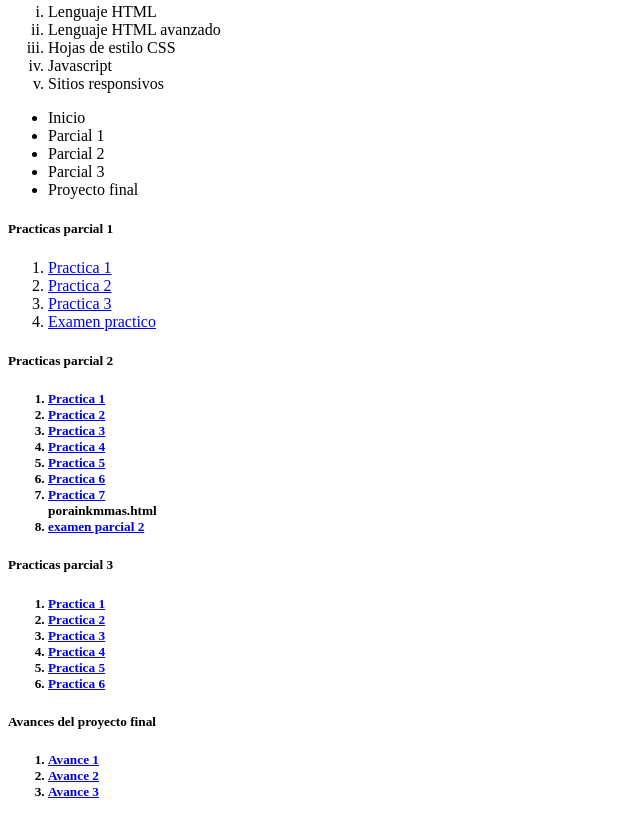
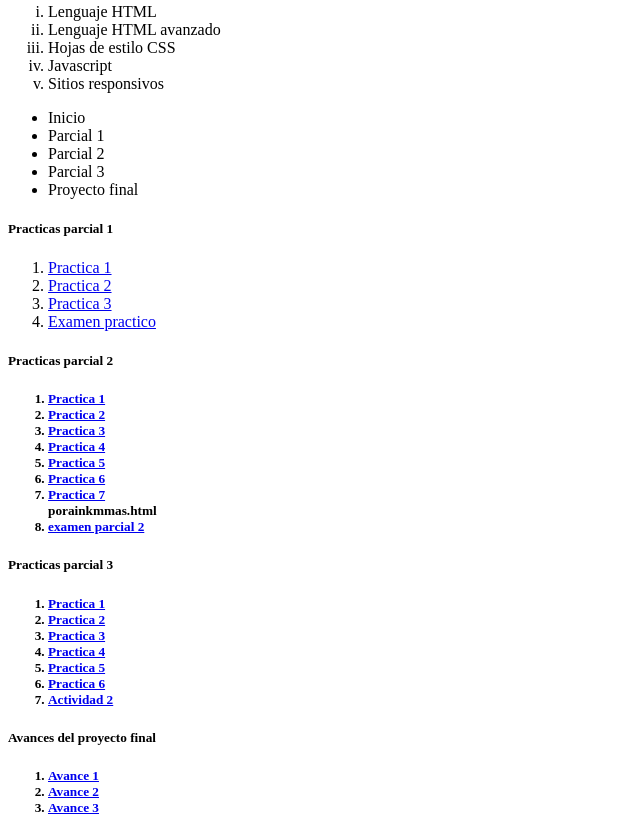
Before and after one commit to charlychuchus/portafolio, a plain HTML site: page index.html in a window 1280 px wide. Shown: the part 934-1772 px from the top of the page, without its empty margins (0-640 px from the left). Drawn offline with Linux system fonts and the light colour scheme.

Commit message:
Update index.html

```diff
--- a/index.html
+++ b/index.html
@@ -90,6 +90,8 @@
                   <li><a href="prac4.html">Practica 4</a></li>
                   <li><a href="apihistory.html">Practica 5</a></li>
                   <li><a href="prac6.html">Practica 6</a></li>
+                  <li><a href="actividad2parc3.html">Actividad 2</a></li>
+
 
              </ol>
 
```
